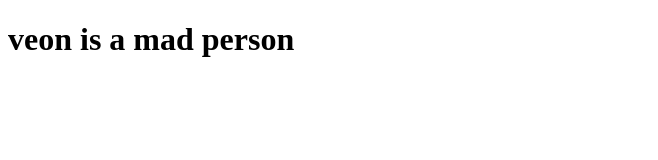
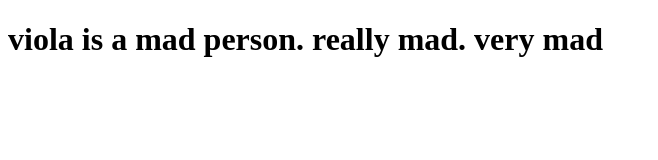
Before and after one commit to violapais/elson-dammy, a plain HTML site: page index.html in a window 1280 px wide. Shown: the whole page, without its empty margins (0-658 px from the left). Drawn offline with Linux system fonts and the light colour scheme.

Commit message:
changed veon to viola. hehehehehe

```diff
--- a/index.html
+++ b/index.html
@@ -6,6 +6,6 @@
     <title>Document</title>
 </head>
 <body>
-    <h1>veon is a mad person</h1>
+    <h1>viola is a mad person. really mad. very mad</h1>
 </body>
 </html>
```
